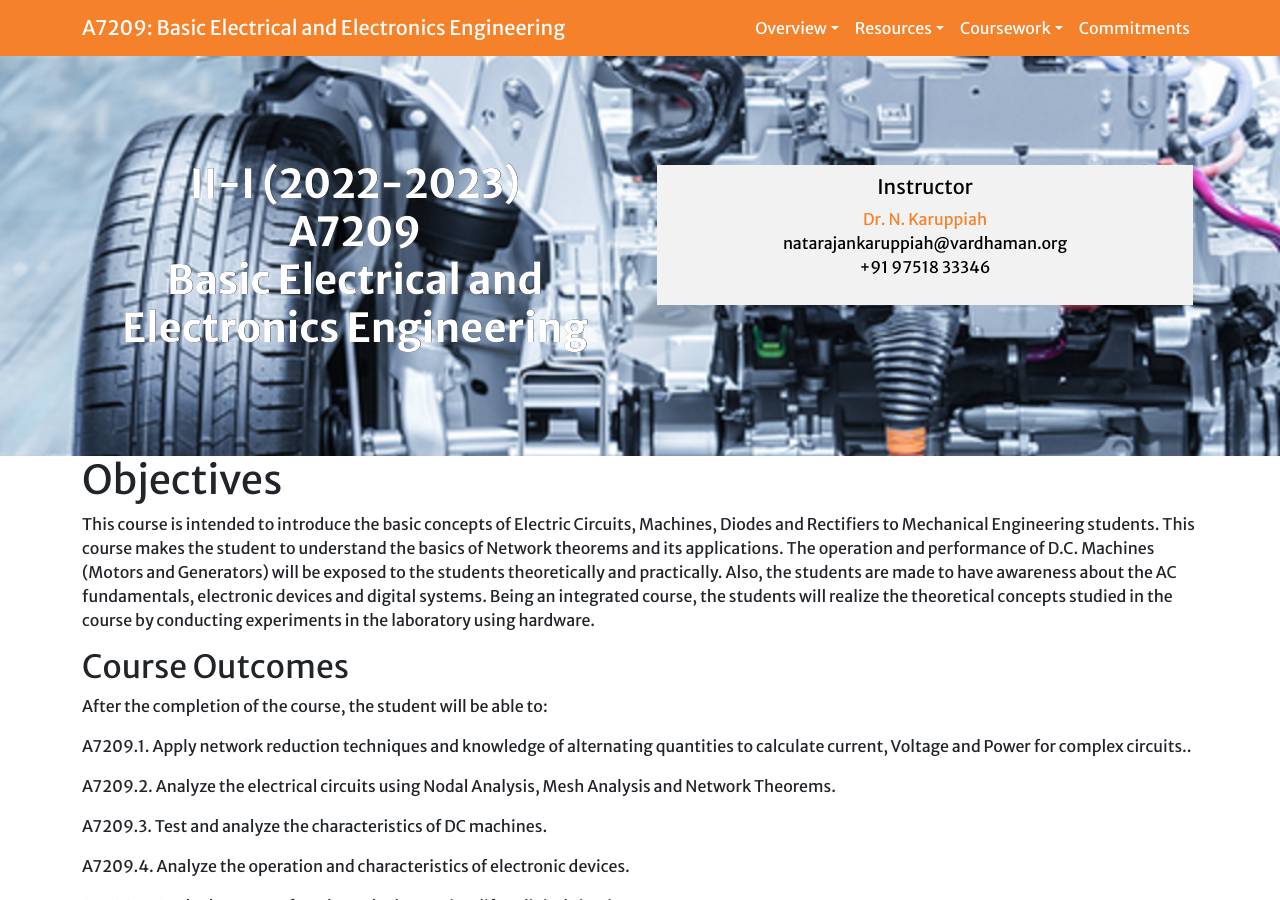
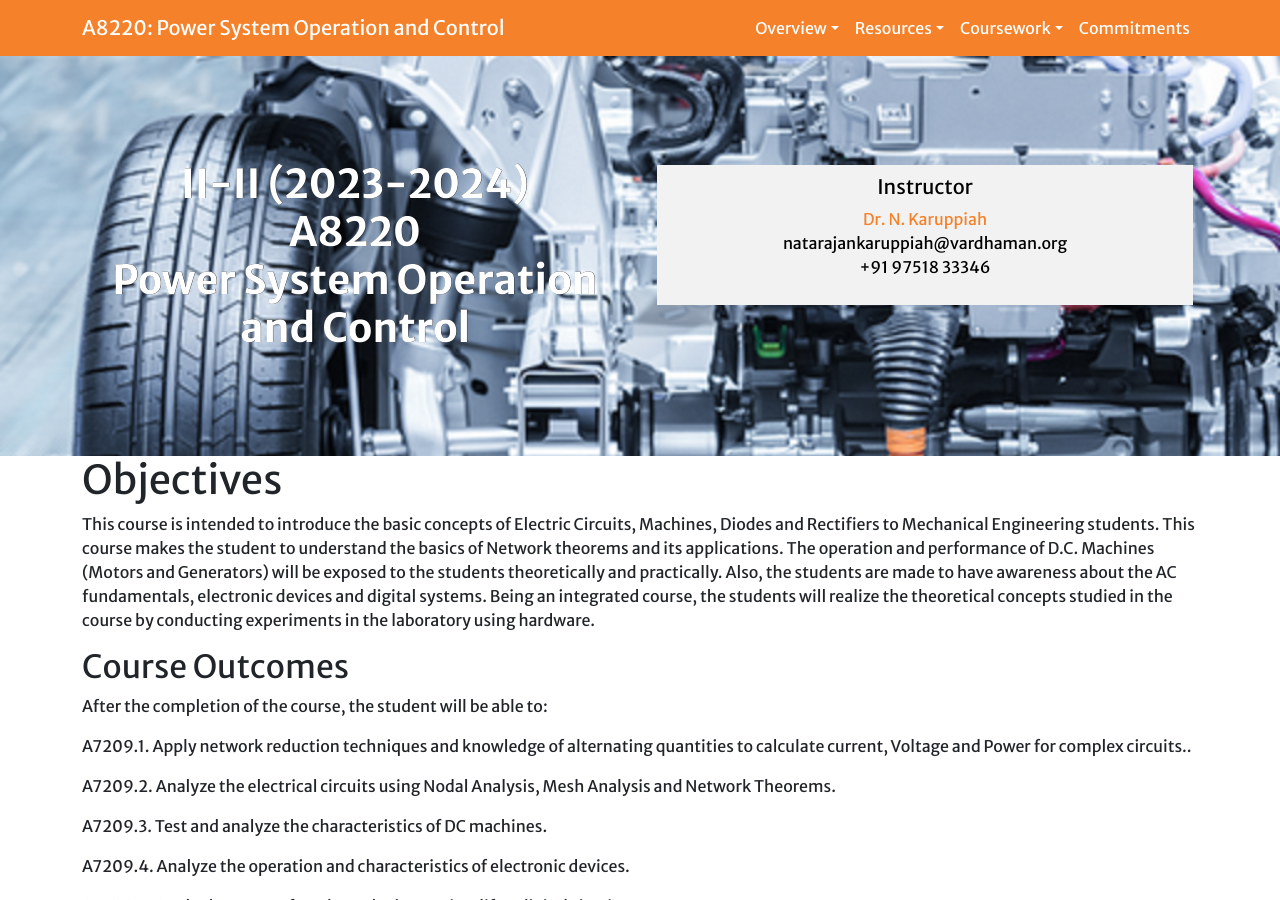
Before and after one commit to karuppiahvce/PSOC, a Jekyll site: the page built from index.md, in a window 1280 px wide and 900 px high. Built offline with Jekyll 4.4.1, drawn with Linux system fonts in a browser that asks for light colours; a script that is not in the unit is left out; our own code applies the rules of GitHub Pages for plain Markdown files.

Commit message:
Update _config.yml

```diff
--- a/_config.yml
+++ b/_config.yml
@@ -24,9 +24,9 @@
 baseurl: "/PSOC-A8220, II Year II Semester EEE" # the subpath of your site, e.g. /blog
 url: "" # the base hostname & protocol for your site, e.g. http://example.com
 
-number: A7209
-title: Basic Electrical and Electronics Engineering
-semester: II-I (2022-2023)
+number: A8220
+title: Power System Operation and Control
+semester: II-II (2023-2024)
 
 navigation:
   - title: Overview
```
